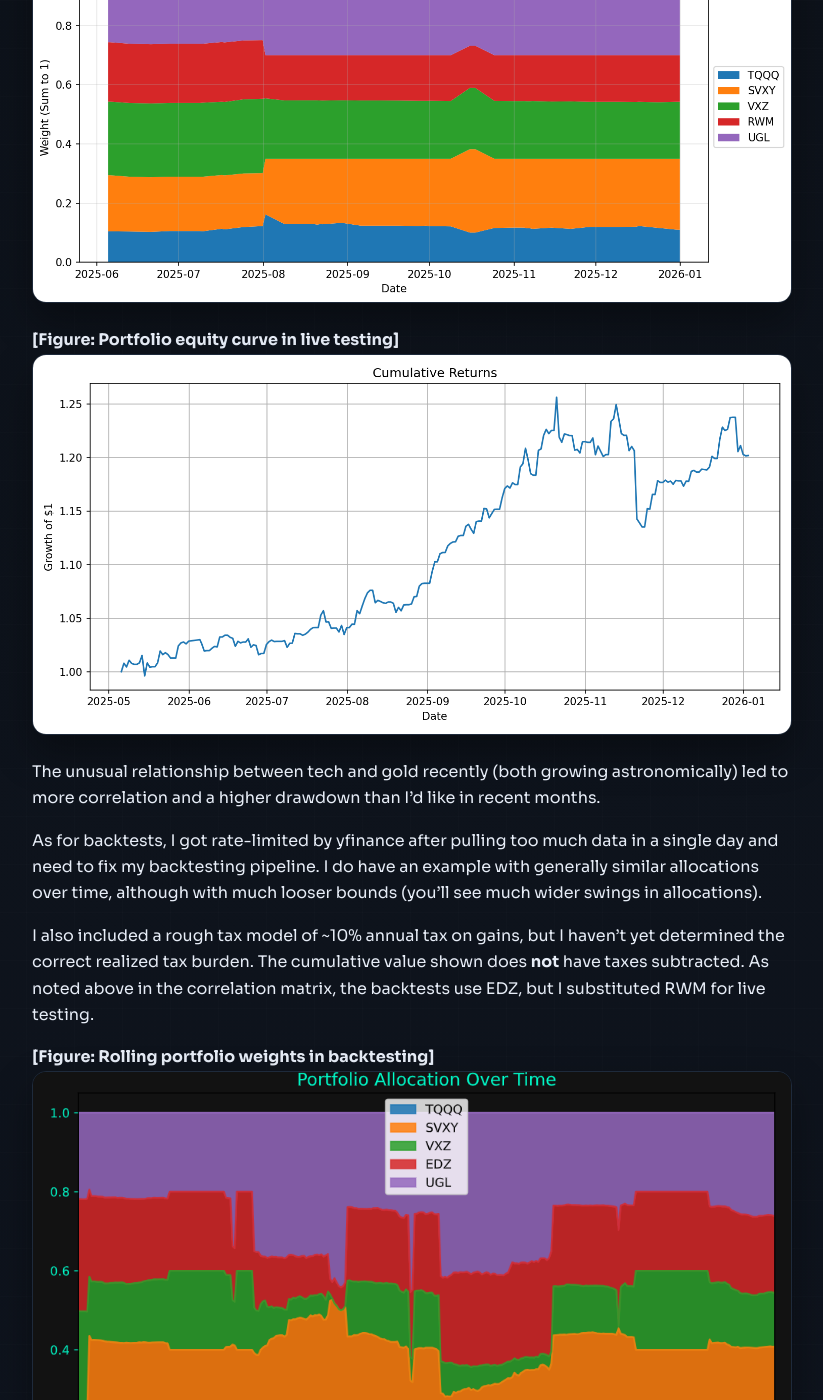
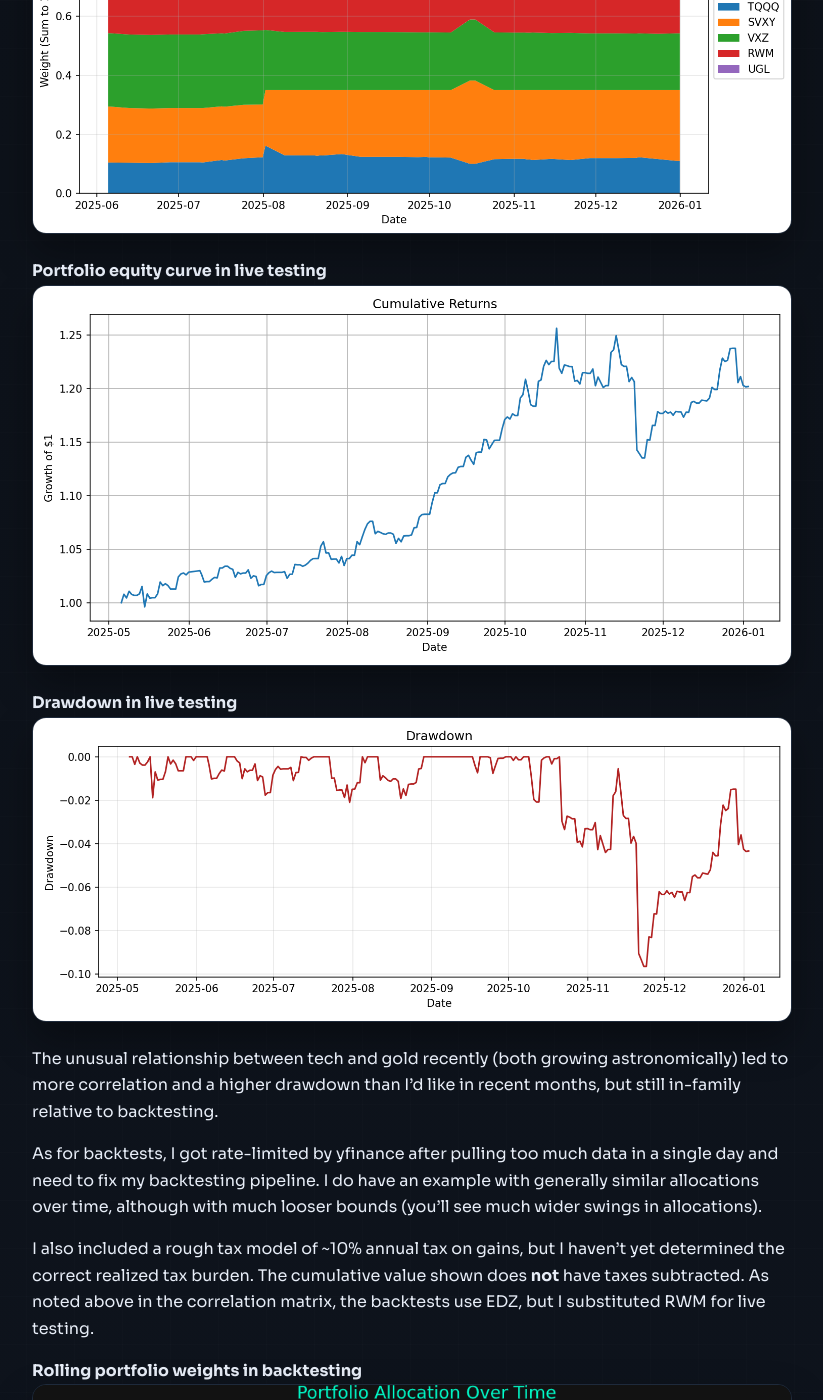
Before and after one commit to brynnj/brynnj.github.io, a Jekyll site: the page built from projects/min-variance.md, in a window 1280 px wide and 1400 px high, scrolled down 3867 px. Shown: the whole window, without its empty margins (118-941 px from the left). Built offline with Jekyll 4.4.1, drawn with Linux system fonts in a browser that asks for light colours; some of the changed text lies outside the part shown.

Commit message:
Added drawdown plots

```diff
--- a/projects/min-variance.md
+++ b/projects/min-variance.md
@@ -99,29 +100,33 @@ Performance does not appear to be especially sensitive to the exact optimization
 A few high-level observations:
 - Live behavior has stayed within the family of backtest outcomes, despite some differences in constraint logic.
 - The portfolio underperformed pure tech and gold over the most recent period, which isn’t surprising given how strong those assets were individually.
-- Drawdowns were materially smaller than most single-asset alternatives.
-
-That tradeoff — smoother equity at the cost of lagging during extreme single-asset runs — is consistent with the intent of the strategy.
 
 You’ll notice the optimization problem isn’t doing much in the way of dynamically changing weights. Within the limits set on risk-on vs hedging asset classes, it tends to pick fairly constant ratios aside from a few events. As mentioned above, this could probably be implemented as a fixed-weight portfolio.
 
-**[Figure: Rolling portfolio weights in live testing]**
+**Rolling portfolio weights in live testing**
 ![Weights:](/assets/img/weight-allocations.png)
 
-**[Figure: Portfolio equity curve in live testing]**
+**Portfolio equity curve in live testing**
 ![Weights:](/assets/img/cumulative-returns.png)
 
-The unusual relationship between tech and gold recently (both growing astronomically) led to more correlation and a higher drawdown than I’d like in recent months.
+**Drawdown in live testing**
+![Live test drawdown:](/assets/img/drawdown_live.png)
+
+The unusual relationship between tech and gold recently (both growing astronomically) led to more correlation and a higher drawdown than I’d like in recent months, but still in-family relative to backtesting.
 
 As for backtests, I got rate-limited by yfinance after pulling too much data in a single day and need to fix my backtesting pipeline. I do have an example with generally similar allocations over time, although with much looser bounds (you’ll see much wider swings in allocations).
 
 I also included a rough tax model of ~10% annual tax on gains, but I haven’t yet determined the correct realized tax burden. The cumulative value shown does **not** have taxes subtracted. As noted above in the correlation matrix, the backtests use EDZ, but I substituted RWM for live testing.
 
-**[Figure: Rolling portfolio weights in backtesting]**
+**Rolling portfolio weights in backtesting**
 ![Backtest Weights:](/assets/img/allocations-backtest.png)
 
-**[Figure: Portfolio equity curve in backtesting]**
+**Portfolio equity curve in backtesting**
 ![Backtest Performance:](/assets/img/risk-parity-performance-backtest.png)
+
+Drawdowns reached around 12%, higher than anything seen so far in live
+**Drawdown in backtesting**
+![Backtest Drawdown:](/assets/img/drawdowns-backtest.png)
 
 ---
 
```
Also changed, not shown: other parts of projects/min-variance.md (+1 -0 lines), assets/img/drawdown_live.png (added), assets/img/drawdowns-backtest.png (added).
